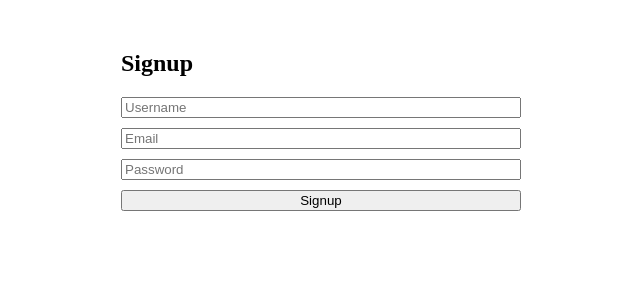
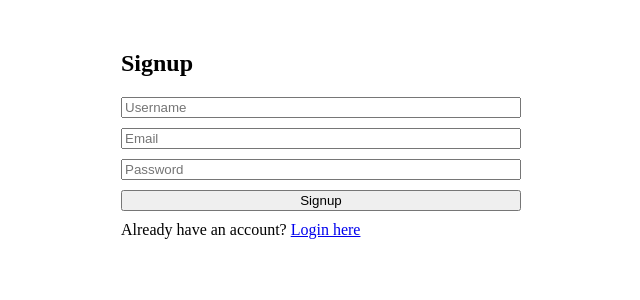
Before and after one commit to Atharva20041809/WEBTALK, a React (Vite) app in the folder frontend/: page / in a window 1280 px wide. Shown: the top 300 px of the page, without its empty margins (319-959 px from the left). Built offline with nearby package versions, Linux system fonts and the light colour scheme.

Commit message:
another commit

```diff
--- a/frontend/src/pages/Login.jsx
+++ b/frontend/src/pages/Login.jsx
@@ -1,5 +1,5 @@
 import { useState } from "react";
-import { useNavigate } from "react-router-dom";
+import { useNavigate, Link } from "react-router-dom";
 import { loginUser } from "../services/api.js";
 
 export default function Login() {
@@ -11,6 +11,10 @@ export default function Login() {
     e.preventDefault();
     try {
       const response = await loginUser({ email, password });
+
+      // Store JWT token if you want to access protected routes
+      localStorage.setItem("token", response.data.token);
+
       alert("Login successful!");
       navigate("/home"); // redirect to home page
     } catch (err) {
@@ -42,6 +46,11 @@ export default function Login() {
         />
         <button type="submit">Login</button>
       </form>
+
+      {/* Add this below the form */}
+      <p style={{ marginTop: "10px" }}>
+        Don't have an account? <Link to="/register">Signup here</Link>
+      </p>
     </div>
   );
 }
--- a/frontend/src/pages/Register.jsx
+++ b/frontend/src/pages/Register.jsx
@@ -1,5 +1,5 @@
 import { useState } from "react";
-import { useNavigate } from "react-router-dom";
+import { useNavigate, Link } from "react-router-dom";
 import { signupUser } from '../services/api.js';
 
 function Register() {
@@ -14,7 +14,7 @@ function Register() {
       const response = await signupUser({ username, email, password });
       console.log('Signup response:', response.data);
       alert('Signup successful!');
-      navigate('/home'); // or '/home'
+      navigate('/home'); // redirect after signup
     } catch (err) {
       if (err.response) {
         console.error('Backend responded with error:', err.response.data);
@@ -51,8 +51,13 @@ function Register() {
           onChange={e => setPassword(e.target.value)}
           required
         />
-        <button type="submit" >Signup</button>
+        <button type="submit">Signup</button>
       </form>
+
+      {/* Add this below the form */}
+      <p style={{ marginTop: "10px" }}>
+        Already have an account? <Link to="/login">Login here</Link>
+      </p>
     </div>
   );
 }
```
